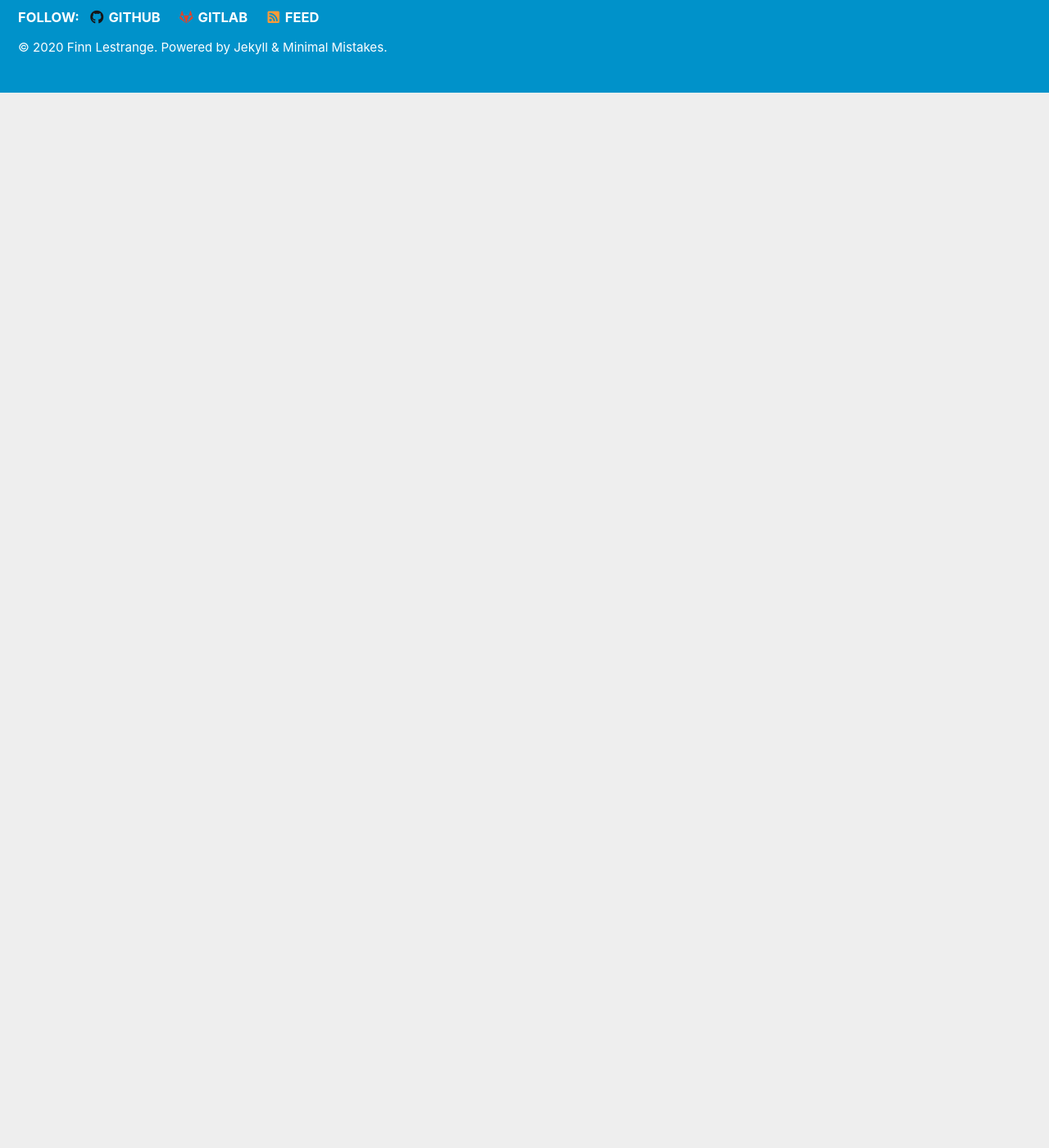
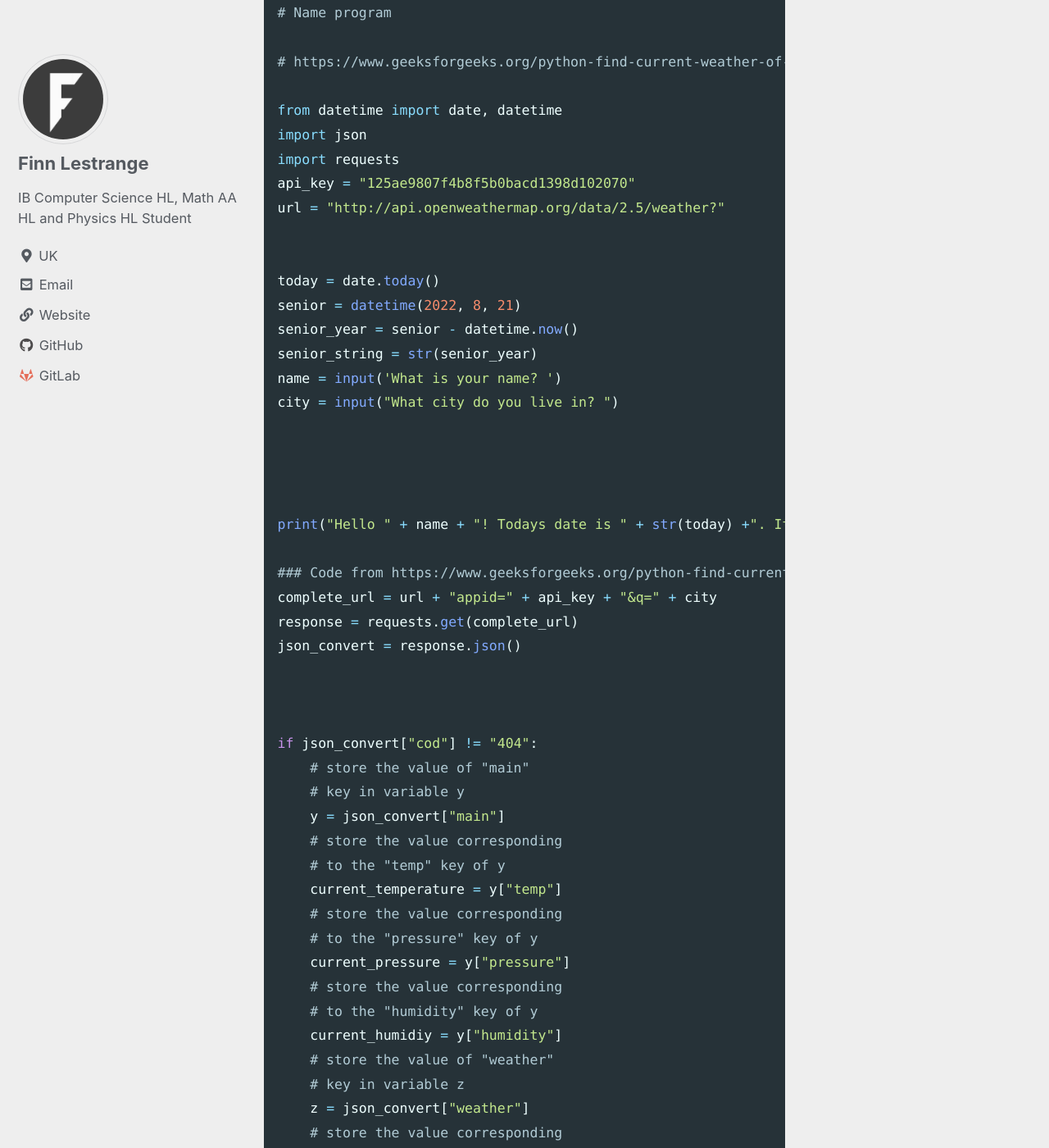
Before and after one commit to 71xx/71xx.github.io, a Jekyll site: the page built from _pages/compsci/code.md, in a window 1280 px wide and 1400 px high, scrolled down 1871 px. Shown: the whole window at 82% size. Built offline with Jekyll 4.4.1, drawn with Linux system fonts in a browser that asks for light colours; cached includes are drawn as plain includes; before the commit the page ends 1984 px from its top, so only the background shows below that; some of the changed text lies outside the part shown.

Commit message:
added code

```diff
--- a/_pages/compsci/code.md
+++ b/_pages/compsci/code.md
@@ -56,3 +56,71 @@ while i >= 0:
     else:
         anothername()
 {% endhighlight %}
+
+
+### Name Program - Python
+{% highlight python %}
+# Finn Lestrange - 2020
+# Name program
+
+# https://www.geeksforgeeks.org/python-find-current-weather-of-any-city-using-openweathermap-api/ - This is where I got the weather API code
+
+from datetime import date, datetime
+import json
+import requests
+api_key = "125ae9807f4b8f5b0bacd1398d102070"
+url = "http://api.openweathermap.org/data/2.5/weather?"
+
+
+today = date.today()
+senior = datetime(2022, 8, 21)
+senior_year = senior - datetime.now()
+senior_string = str(senior_year)
+name = input('What is your name? ')
+city = input("What city do you live in? ")
+
+
+
+
+print("Hello " + name + "! Todays date is " + str(today) +". It is " + senior_string[:8] + " until you are a senior! The weather today is:")
+
+### Code from https://www.geeksforgeeks.org/python-find-current-weather-of-any-city-using-openweathermap-api/
+complete_url = url + "appid=" + api_key + "&q=" + city
+response = requests.get(complete_url)
+json_convert = response.json()
+
+
+
+if json_convert["cod"] != "404":
+    # store the value of "main"
+    # key in variable y
+    y = json_convert["main"]
+    # store the value corresponding
+    # to the "temp" key of y
+    current_temperature = y["temp"]
+    # store the value corresponding
+    # to the "pressure" key of y
+    current_pressure = y["pressure"]
+    # store the value corresponding
+    # to the "humidity" key of y
+    current_humidiy = y["humidity"]
+    # store the value of "weather"
+    # key in variable z
+    z = json_convert["weather"]
+    # store the value corresponding
+    # to the "description" key at
+    weather_description = z[0]["description"]
+
+    # print following values
+    print("The weather in " + city + " city today is:")
+    print(" Temperature = " + str("{:.2f}".format(round(current_temperature, 2) - 273.15)) + " degrees Celsius ")
+    print("\n Atmospheric pressure is " + str(current_pressure) + "hPa")
+    print("\n Humidity is " + str(current_humidiy) + "%")
+    print("\n Weather description = " + str(weather_description))
+else:
+    print(" City Not Found ")
+
+
+
+###
+{% endhighlight %}
```
